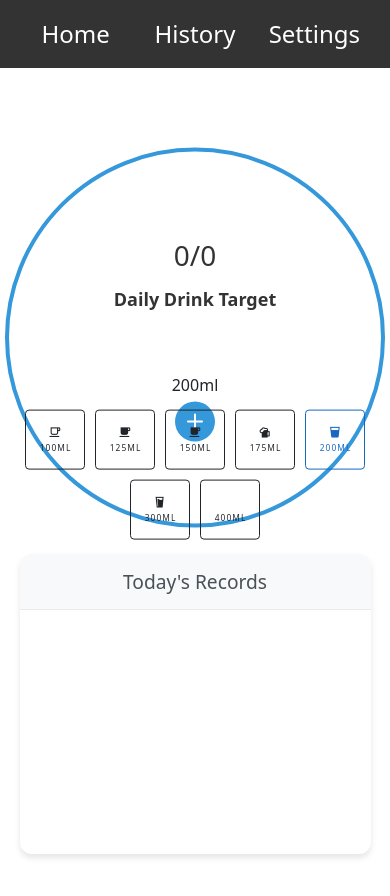
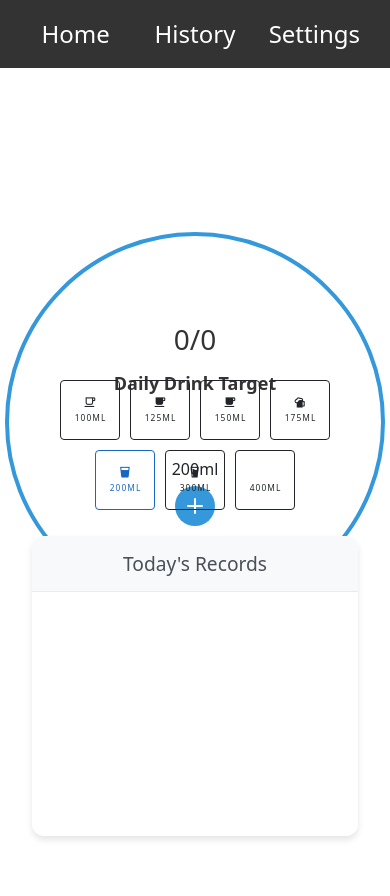
Before and after one commit to JustasDaugi/hydration-tracker, a Vue app: page / in a window 390 px wide. Both pictures are taken after a click on the button "OK". Shown: the top 896 px of the page. Built offline with nearby package versions, Linux system fonts and the light colour scheme; what vue-datepicker-next would draw is missing.

Commit message:
style: add wrappers, use bootstrap  for components, css and media queries for style section

```diff
--- a/src/views/HomeView/HomeView.vue
+++ b/src/views/HomeView/HomeView.vue
@@ -5,60 +5,215 @@ import TodaysRecords from './components/TodaysRecords.vue'
 import SwitchCup from './components/SwitchCup.vue'
 
 const showWelcomeView = inject('showWelcomeView')
+
 </script>
 
 <template>
-  <div v-if="!showWelcomeView" class="home-view">
+  <div v-if="!showWelcomeView">
+    <div class="row justify-content-center drink-target-row">
       <div class="drink-target-wrapper">
         <DrinkTarget />
-      <div class="switch-cup-wrapper">
+      </div>
+    </div>
+
+    <div class="row justify-content-center">
+      <div class="col-12 col-sm-10 col-md-8 col-lg-6">
+        <div class="switch-cup-wrapper mb-3">
           <SwitchCup />
         </div>
       </div>
-    <div class="todays-records-container">
-      <TodaysRecords class="todays-records-wrapper" />
+    </div>
+
+    <div class="row justify-content-center mb-3">
+      <div class="col-12 col-sm-10 col-md-8 col-lg-6">
+        <div class="todays-records-wrapper">
+          <TodaysRecords />
+        </div>
+      </div>
     </div>
   </div>
 </template>
 
+
 <style scoped>
-.home-view {
-  padding-top: 60px;
-  position: relative;
-  min-height: 100vh;
+.drink-target-row {
+  height: 40vh;
 }
 
 .drink-target-wrapper {
-  position: fixed;
-  inset: 0;
-  display: flex;
-  flex-direction: column;
-  justify-content: center;
-  align-items: center;
-  transform: translateY(-10%);
+  width: 80vw;
+  height: 50vw;
+  max-width: 380px;
+  max-height: 275px;
+  margin-top: 60px;
+}
+
+
+.switch-cup-wrapper,
+.todays-records-wrapper {
+  width: 100%;
 }
 
 .switch-cup-wrapper {
-  position: absolute;
-  bottom: 220px;
+  overflow-x: auto;
+  padding: 10px 0;
+  max-width: 420px;
+  margin: 0 auto;
+}
+
+@media (min-width: 576px) {
+  .drink-target-wrapper {
+    width: 60vw;
+    height: 60vw;
+  }
+
+  .switch-cup-wrapper {
+    overflow-x: auto;
+    padding: 10px 0;
+    max-width: 420px;
+    margin: 0 auto;
+  }
+}
+
+@media (min-width: 768px) {
+  .drink-target-wrapper {
+    width: 50vw;
+    height: 50vw;
+  }
+
+  .switch-cup-wrapper {
+    overflow-x: auto;
+    padding: 10px 0;
+    max-width: 420px;
+    margin: 0 auto;
+  }
+}
+
+@media (min-width: 768px) and (min-height: 840px) {
+  .drink-target-wrapper {
+    margin-top: 20px;
+  }
+
+  .switch-cup-wrapper {
+    margin-top: 20px;
+    overflow-x: auto;
+    padding: 10px 0;
+    max-width: 420px;
+    margin: 0 auto;
+  }
+}
+
+@media (min-width: 992px) {
+  .drink-target-wrapper {
+    width: 380px;
+    height: 380px;
+  }
+
+  .switch-cup-wrapper {
+    overflow-x: auto;
+    padding: 10px 0;
+    max-width: 420px;
+    margin: 0 auto;
+  }
+}
+
+@media (max-width: 477px) and (max-height: 840px) {
+  .drink-target-wrapper {
+    width: 70vw;
+    height: 70vw;
+  }
+
+  .switch-cup-wrapper {
+    overflow-x: auto;
+    padding: 10px 0;
+    max-width: 420px;
+    margin: 0 auto;
+  }
+}
+
+@media (min-width: 1024px) and (min-height: 840px) {
+  .drink-target-wrapper,
+  .switch-cup-wrapper,
+  .todays-records-wrapper {
+    position: fixed;
     left: 50%;
     transform: translateX(-50%);
-  width: 100%;
-  display: flex;
-  justify-content: center;
+    max-width: 380px;
   }
 
-.todays-records-container {
-  position: fixed;
-  bottom: -10px;
-  left: 0;
-  right: 0;
-  display: flex;
-  justify-content: center;
+  .drink-target-wrapper {
+    top: 7%;
+  }
+
+  .switch-cup-wrapper {
+    top: 50%;
+    overflow-x: auto;
+    padding: 10px 0;
+    max-width: 420px;
+    margin: 0 auto;
   }
 
   .todays-records-wrapper {
-  width: 500px;
-  max-width: 90%;
+    top: 62%;
+  }
+
+  .container-lg {
+    justify-content: center;
+    align-items: center;
+  }
+}
+
+@media (width: 320px) and (height: 840px) {
+  .drink-target-wrapper {
+    margin-top: 115px;
+    height: 170px;
+
+  }
+
+  .switch-cup-wrapper {
+    overflow-x: auto;
+    padding: 10px 0;
+    max-width: 420px;
+    margin: 0 auto;
+  }
+}
+
+@media (width: 375px) and (height: 840px) {
+  .drink-target-wrapper {
+    margin-top: 85px;
+  }
+
+  .switch-cup-wrapper {
+    overflow-x: auto;
+    padding: 10px 0;
+    max-width: 420px;
+    margin: 0 auto;
+  }
+}
+
+@media (width: 425px) and (height: 840px) {
+  .drink-target-wrapper {
+    margin-top: 50px;
+  }
+
+  .switch-cup-wrapper {
+    overflow-x: auto;
+    padding: 10px 0;
+    max-width: 420px;
+    margin: 0 auto;
+  }
+}
+
+@media (width: 768px) and (height: 840px) {
+  .drink-target-wrapper {
+    margin-top: 45px;
+  }
+
+  .switch-cup-wrapper {
+    overflow-x: auto;
+    padding: 10px 0;
+    max-width: 420px;
+    margin: 0 auto;
+  }
 }
 </style>
```
Lines whose indentation alone changed are shown as unchanged.
